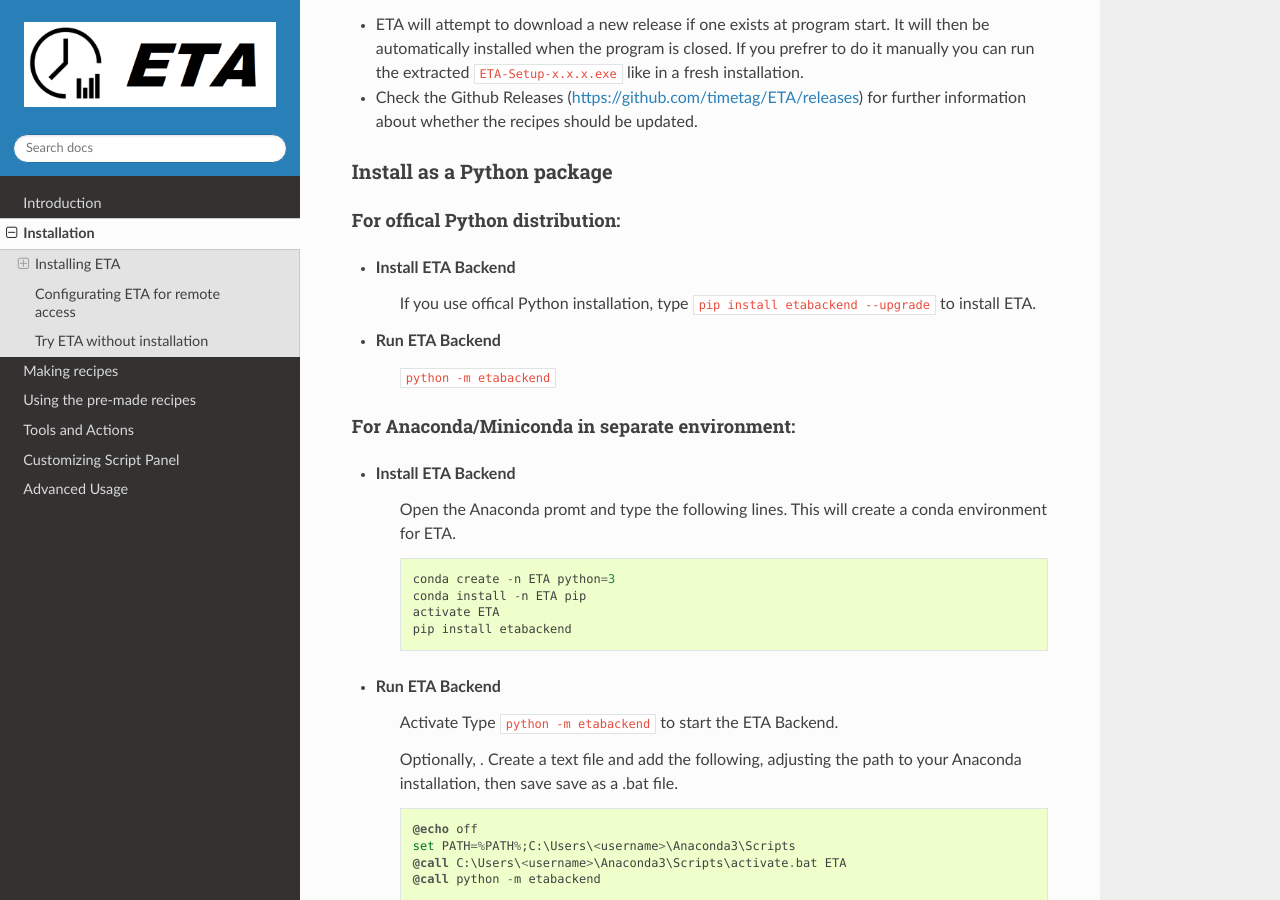
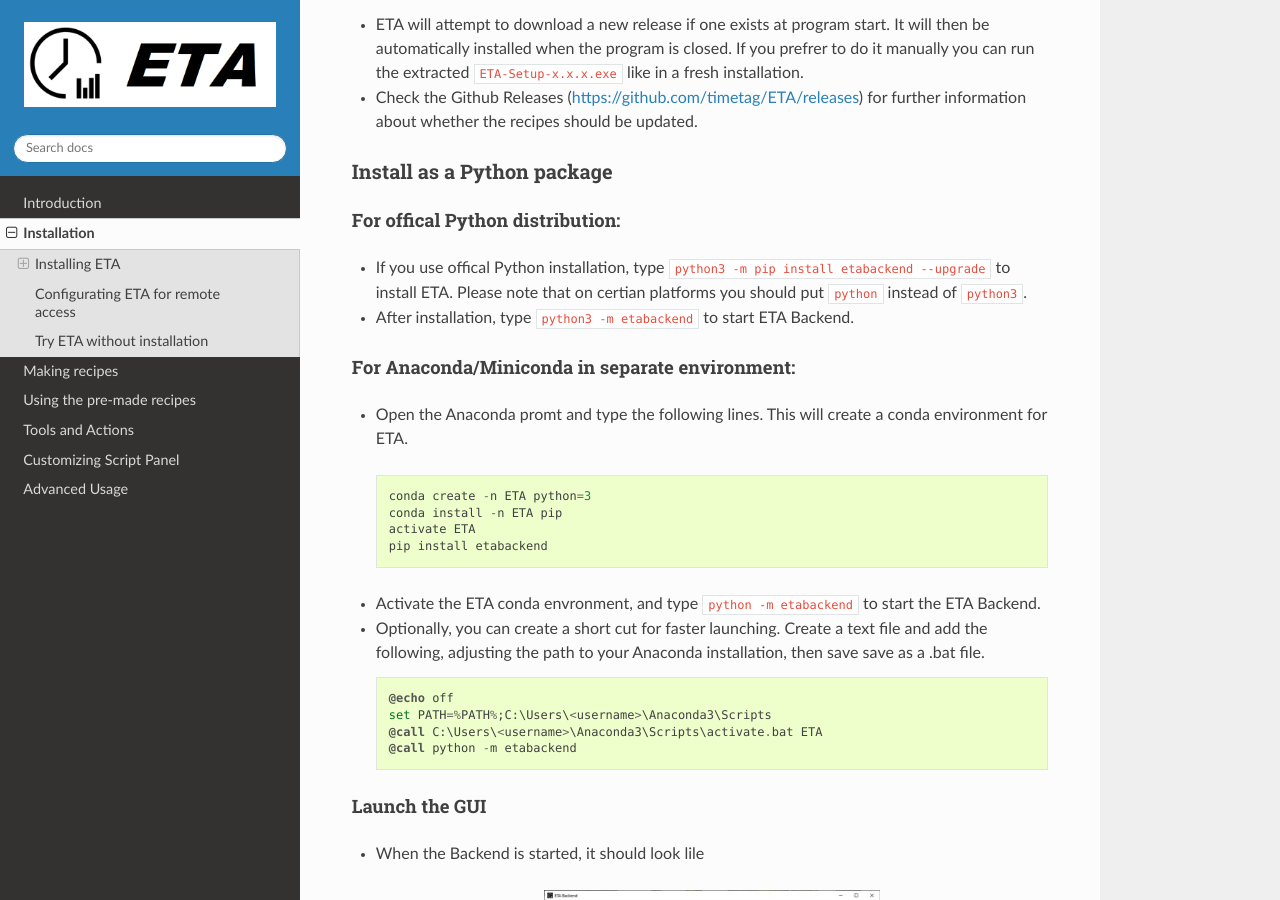
Before and after one commit to timetag/timetag.github.io, a Sphinx documentation site: the page built from docs/installation.rst, in a window 1280 px wide and 900 px high, scrolled down 927 px. Built offline with Sphinx 7.4.7 and the Read the Docs theme 2.0.0, drawn with Linux system fonts in a browser that asks for light colours.

Commit message:
Update installation.rst

```diff
--- a/docs/installation.rst
+++ b/docs/installation.rst
@@ -36,17 +36,15 @@ Install as a Python package
 For offical Python distribution:
 ,,,,
 
-* Install ETA Backend
-    If you use offical Python installation, type ``pip install etabackend --upgrade`` to install ETA.
+*      If you use offical Python installation, type ``python3 -m pip install etabackend --upgrade`` to install ETA. Please note that on certian platforms you should put ``python`` instead of ``python3``.
 
-* Run ETA Backend
-    ``python -m etabackend``
+*      After installation, type ``python3 -m etabackend`` to start ETA Backend.
+
 
 For Anaconda/Miniconda in separate environment:
 ,,,,
 
-* Install ETA Backend
-    Open the Anaconda promt and type the following lines. This will create a conda environment for ETA.
+*     Open the Anaconda promt and type the following lines. This will create a conda environment for ETA.
 
     .. code::
 
@@ -55,12 +53,11 @@ For Anaconda/Miniconda in separate environment:
         activate ETA
         pip install etabackend
 
-* Run ETA Backend
-    Activate Type ``python -m etabackend`` to start the ETA Backend.
+*     Activate the ETA conda envronment, and type ``python -m etabackend`` to start the ETA Backend.
 
-    Optionally, . Create a text file and add the following, adjusting the path to your Anaconda installation, then save save as a .bat file.
+*     Optionally, you can create a short cut for faster launching. Create a text file and add the following, adjusting the path to your Anaconda installation, then save save as a .bat file.
 
-    .. code::
+      .. code::
 
             @echo off
             set PATH=%PATH%;C:\Users\<username>\Anaconda3\Scripts
@@ -68,15 +65,15 @@ For Anaconda/Miniconda in separate environment:
             @call python -m etabackend
 
 Launch the GUI
-......
+,,,,
 
-    When the Backend is started, it should look lile
+*     When the Backend is started, it should look lile
 
     .. figure:: _static/ETA_backend.jpg
         :align: center
         :width: 50 %
 
-    Open a Web browser window and type the ETA URL on the address bar to launch the GUI.
+*     Open a Web browser window and type the ETA URL on the address bar to launch the GUI.
 
 
 
```
